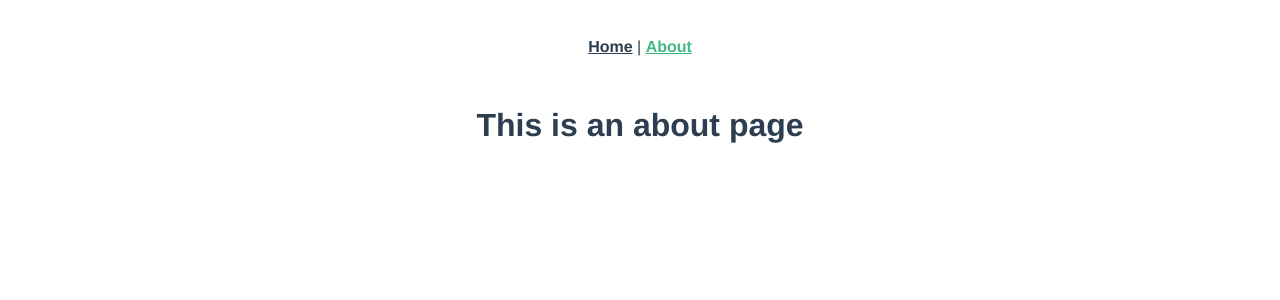
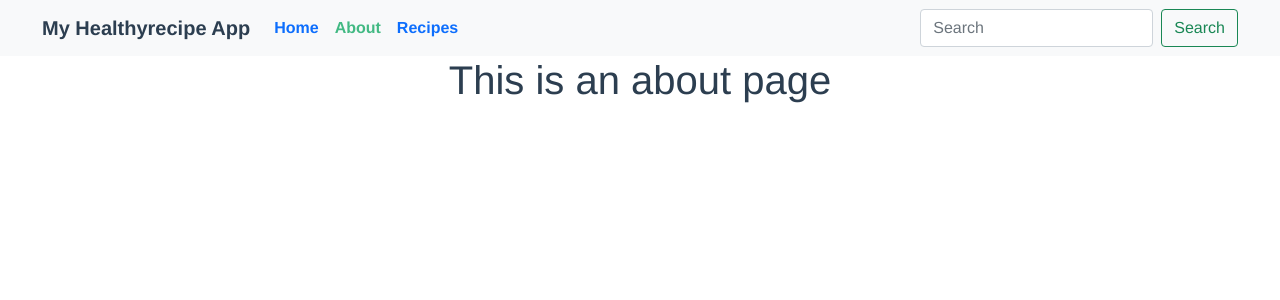
Before and after one commit to quocAnhnguyen1/healthyrecipeapp-frontend, a Vue app: page /about in a window 1280 px wide. Shown: the top 300 px of the page. Built offline with nearby package versions, Linux system fonts and the light colour scheme.

Commit message:
add Milestone 3

```diff
--- a/package.json
+++ b/package.json
@@ -9,6 +9,7 @@
     "lint": "vue-cli-service lint"
   },
   "dependencies": {
+    "bootstrap": "^5.1.3",
     "core-js": "^3.8.3",
     "vue": "^3.2.13",
     "vue-router": "^4.0.3"
--- a/src/App.vue
+++ b/src/App.vue
@@ -1,10 +1,16 @@
 <template>
-  <nav>
-    <router-link to="/">Home</router-link> |
-    <router-link to="/about">About</router-link>
-  </nav>
+  <navbar></navbar>
   <router-view/>
 </template>
+
+<script>
+import Navbar from '@/components/Navbar'
+
+export default {
+  name: 'App',
+  components: { Navbar }
+}
+</script>
 
 <style>
 #app {
--- a/src/components/HelloWorld.vue
+++ b/src/components/HelloWorld.vue
@@ -1,34 +1,7 @@
 <template>
   <div class="hello">
     <h1>{{ msg }}</h1>
-    <p>
-      For a guide and recipes on how to configure / customize this project,<br>
-      check out the
-      <a href="https://cli.vuejs.org" target="_blank" rel="noopener">vue-cli documentation</a>.
-    </p>
-    <h3>Installed CLI Plugins</h3>
-    <ul>
-      <li><a href="https://github.com/vuejs/vue-cli/tree/dev/packages/%40vue/cli-plugin-babel" target="_blank" rel="noopener">babel</a></li>
-      <li><a href="https://github.com/vuejs/vue-cli/tree/dev/packages/%40vue/cli-plugin-router" target="_blank" rel="noopener">router</a></li>
-      <li><a href="https://github.com/vuejs/vue-cli/tree/dev/packages/%40vue/cli-plugin-eslint" target="_blank" rel="noopener">eslint</a></li>
-      <li><a href="https://github.com/vuejs/vue-cli/tree/dev/packages/%40vue/cli-plugin-unit-jest" target="_blank" rel="noopener">unit-jest</a></li>
-    </ul>
-    <h3>Essential Links</h3>
-    <ul>
-      <li><a href="https://vuejs.org" target="_blank" rel="noopener">Core Docs</a></li>
-      <li><a href="https://forum.vuejs.org" target="_blank" rel="noopener">Forum</a></li>
-      <li><a href="https://chat.vuejs.org" target="_blank" rel="noopener">Community Chat</a></li>
-      <li><a href="https://twitter.com/vuejs" target="_blank" rel="noopener">Twitter</a></li>
-      <li><a href="https://news.vuejs.org" target="_blank" rel="noopener">News</a></li>
-    </ul>
-    <h3>Ecosystem</h3>
-    <ul>
-      <li><a href="https://router.vuejs.org" target="_blank" rel="noopener">vue-router</a></li>
-      <li><a href="https://vuex.vuejs.org" target="_blank" rel="noopener">vuex</a></li>
-      <li><a href="https://github.com/vuejs/vue-devtools#vue-devtools" target="_blank" rel="noopener">vue-devtools</a></li>
-      <li><a href="https://vue-loader.vuejs.org" target="_blank" rel="noopener">vue-loader</a></li>
-      <li><a href="https://github.com/vuejs/awesome-vue" target="_blank" rel="noopener">awesome-vue</a></li>
-    </ul>
+    <button type="button" class="btn btn-primary">Primary</button>
   </div>
 </template>
 
@@ -43,18 +16,4 @@ export default {
 
 <!-- Add "scoped" attribute to limit CSS to this component only -->
 <style scoped>
-h3 {
-  margin: 40px 0 0;
-}
-ul {
-  list-style-type: none;
-  padding: 0;
-}
-li {
-  display: inline-block;
-  margin: 0 10px;
-}
-a {
-  color: #42b983;
-}
 </style>
--- /dev/null
+++ b/src/components/Navbar.vue
@@ -0,0 +1,41 @@
+<template>
+  <nav class="navbar navbar-expand-lg bg-light">
+    <div class="container-fluid">
+      <a class="navbar-brand" href="#">My Healthyrecipe App</a>
+      <button class="navbar-toggler" type="button" data-bs-toggle="collapse" data-bs-target="#navbarSupportedContent" aria-controls="navbarSupportedContent" aria-expanded="false" aria-label="Toggle navigation">
+        <span class="navbar-toggler-icon"></span>
+      </button>
+      <div class="collapse navbar-collapse" id="navbarSupportedContent">
+        <ul class="navbar-nav me-auto mb-2 mb-lg-0">
+          <router-link class ="nav-link" to="/">Home</router-link>
+          <router-link class ="nav-link" to="/about">About</router-link>
+          <router-link class ="nav-link" to="/recipes">Recipes</router-link>
+<!--          <li class="nav-item">-->
+<!--            <a class="nav-link active" aria-current="page" href="#">Home</a>-->
+<!--          </li>-->
+<!--          <li class="nav-item">-->
+<!--            <a class="nav-link" href="#">About</a>-->
+<!--          </li>-->
+<!--          <li class="nav-item">-->
+<!--            <a class="nav-link" href="#">Recipes</a>-->
+<!--          </li>-->
+        </ul>
+        <form class="d-flex" role="search">
+          <input class="form-control me-2" type="search" placeholder="Search" aria-label="Search">
+          <button class="btn btn-outline-success" type="submit">Search</button>
+        </form>
+      </div>
+    </div>
+  </nav>
+</template>
+
+<script>
+export default {
+  // eslint-disable-next-line vue/multi-word-component-names
+  name: 'Navbar'
+}
+</script>
+
+<style scoped>
+
+</style>
--- a/src/main.js
+++ b/src/main.js
@@ -1,5 +1,7 @@
 import { createApp } from 'vue'
 import App from './App.vue'
 import router from './router'
+import 'bootstrap/dist/css/bootstrap.min.css'
+import 'bootstrap/dist/js/bootstrap.min'
 
 createApp(App).use(router).mount('#app')
--- a/src/router/index.js
+++ b/src/router/index.js
@@ -1,24 +1,29 @@
 import { createRouter, createWebHistory } from 'vue-router'
-import HomeView from '../views/HomeView.vue'
+import Home from '../views/Home.vue'
+import About from '../views/About.vue'
+import Recipes from '../views/Recipes'
 
 const routes = [
   {
     path: '/',
-    name: 'home',
-    component: HomeView
+    name: 'Home',
+    component: Home
   },
   {
     path: '/about',
-    name: 'about',
-    // route level code-splitting
-    // this generates a separate chunk (about.[hash].js) for this route
-    // which is lazy-loaded when the route is visited.
-    component: () => import(/* webpackChunkName: "about" */ '../views/AboutView.vue')
+    name: 'About',
+    component: About
+  },
+  {
+    path: '/recipes',
+    name: 'Recipes',
+    component: Recipes
   }
 ]
 
 const router = createRouter({
   history: createWebHistory(process.env.BASE_URL),
+  linkActiveClass: 'active',
   routes
 })
 
--- /dev/null
+++ b/src/views/About.vue
@@ -0,0 +1,14 @@
+<template>
+    <h1>This is an about page</h1>
+</template>
+
+<script>
+export default {
+  // eslint-disable-next-line vue/multi-word-component-names
+  name: 'About'
+}
+</script>
+
+<style scoped>
+
+</style>
--- a/src/views/AboutView.vue
+++ /dev/null
@@ -1,5 +0,0 @@
-<template>
-  <div class="about">
-    <h1>This is an about page</h1>
-  </div>
-</template>
--- a/src/views/HomeView.vue
+++ b/src/views/Home.vue
@@ -1,7 +1,7 @@
 <template>
   <div class="home">
     <img alt="Vue logo" src="../assets/logo.png">
-    <HelloWorld msg="Welcome to Your Vue.js App"/>
+    <HelloWorld msg="Hello World!"/>
   </div>
 </template>
 
@@ -10,7 +10,8 @@
 import HelloWorld from '@/components/HelloWorld.vue'
 
 export default {
-  name: 'HomeView',
+  // eslint-disable-next-line vue/multi-word-component-names
+  name: 'Home',
   components: {
     HelloWorld
   }
--- /dev/null
+++ b/src/views/Recipes.vue
@@ -0,0 +1,14 @@
+<template>
+  <h1>Welcome to recipes</h1>
+</template>
+
+<script>
+export default {
+  // eslint-disable-next-line vue/multi-word-component-names
+  name: 'Recipes'
+}
+</script>
+
+<style scoped>
+
+</style>
--- a/vue.config.js
+++ b/vue.config.js
@@ -1,4 +1,11 @@
+/*
 const { defineConfig } = require('@vue/cli-service')
 module.exports = defineConfig({
   transpileDependencies: true
 })
+*/
+module.exports = {
+  devServer: {
+    port: '3000'
+  }
+}
```
Also changed, not shown: 1 other file (tests, documents, lock files or other folders).
